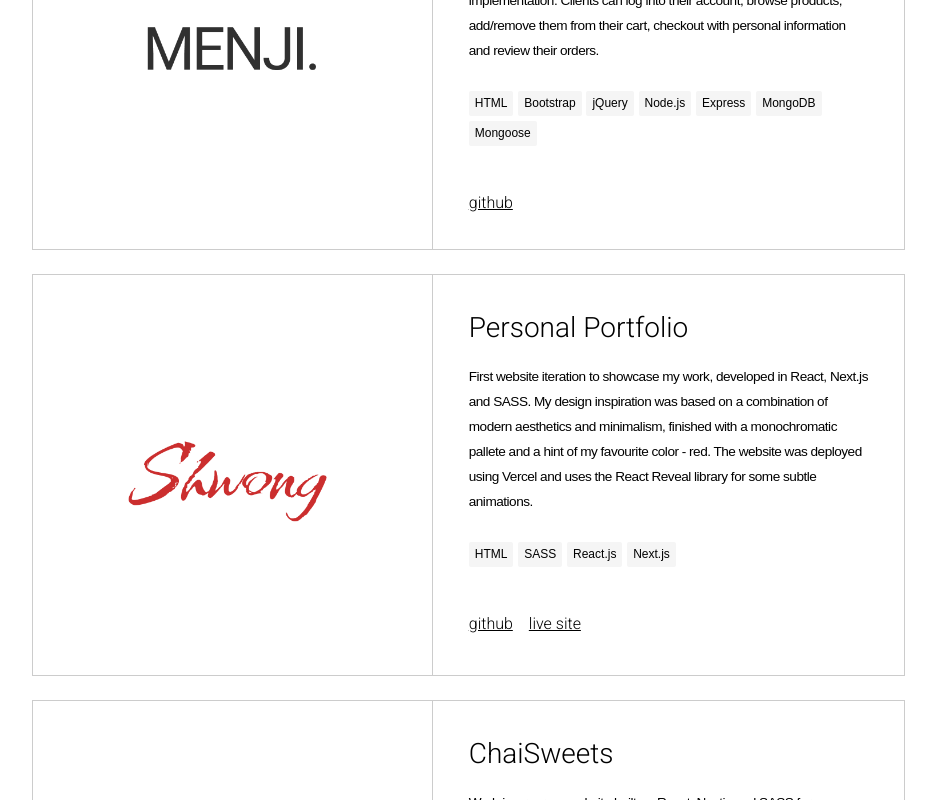
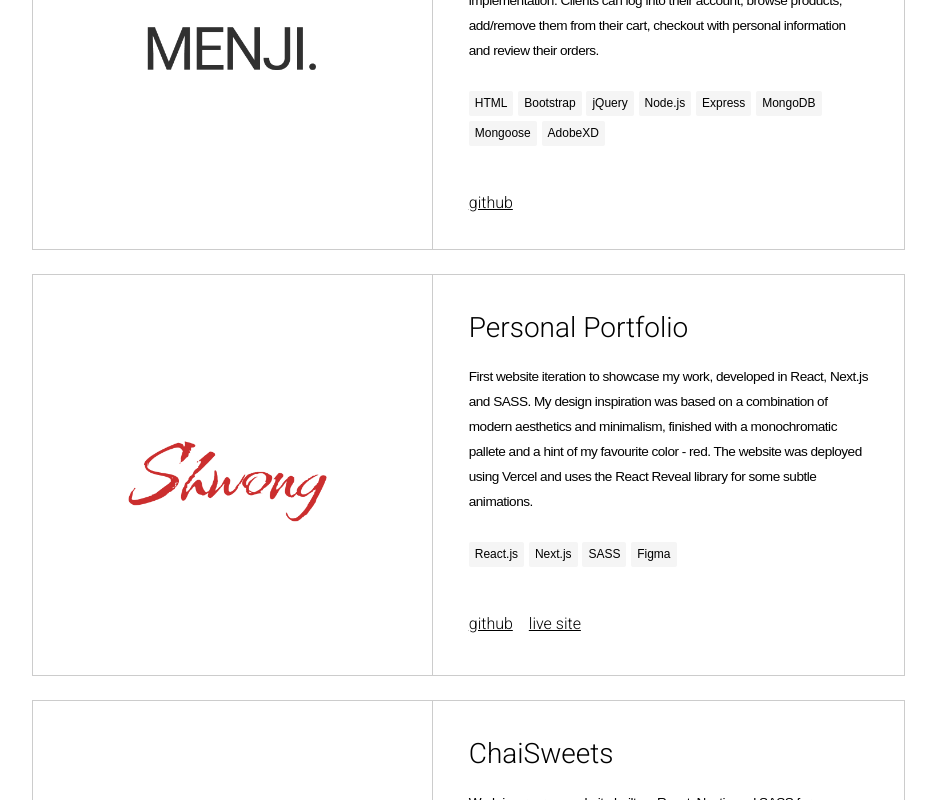
Before and after one commit to Shewng/personal-portfolio, a Next.js app: page /projects in a window 1280 px wide. Shown: the part 700-1500 px from the top of the page, without its empty margins (328-1264 px from the left). Built offline with nearby package versions, Linux system fonts and the light colour scheme; a web font is replaced by a local one.

Commit message:
Update data.js

```diff
--- a/data.js
+++ b/data.js
@@ -19,6 +19,7 @@ export const projectsList = [
       "Node.js",
       "Express.js",
       "MongoDB",
+      "Figma",
     ],
     desktopImgs: [
       "/nailstyle/nailstyle1.png",
@@ -50,6 +51,7 @@ export const projectsList = [
       "Express",
       "MongoDB",
       "Mongoose",
+      "AdobeXD",
     ],
     desktopImgs: [
       "/menji/menji1.png",
@@ -73,7 +75,7 @@ export const projectsList = [
       "\n\nI hope to create a modular/scalabe version that lets me add in different elements and features easily. It would have parts of a blog, parts of a portfolio, parts of a dashboard-esq style, many parts that can be personalized. My end goal of it all would be a website that feels like an autobiography/log of my life, thoughts and work.",
     type: "Personal",
     year: "2021",
-    technologies: ["HTML", "SASS", "React.js", "Next.js"],
+    technologies: ["React.js", "Next.js", "SASS", "Figma"],
     desktopImgs: [
       "/portfolio/portfolio1.png",
       "/portfolio/portfolio2.png",
@@ -101,7 +103,7 @@ export const projectsList = [
       "\n\nThere are a few things I want to play around with in this project: React-Hook-Form for customer requests, Styled Components for CSS and some testing with Jest/Enzyme. I'm also eagered to use more React hooks and want to learn how to create my own hooks as well, with the ultimate goal of knowing how to use them intuitively.",
     type: "Personal, Work-in Progress",
     year: "2022",
-    technologies: ["HTML", "SASS", "React.js", "Next.js"],
+    technologies: ["Figma"],
     desktopImgs: ["/chaisweets/chaisweets1.png", "/chaisweets/chaisweets2.png"],
     mobileImgs: [""],
     github: "https://github.com/Shewng/ChaiSweets",
@@ -120,7 +122,7 @@ export const projectsList = [
       "\n\nThe project had both development and business aspects to teach us how to market our own apps. From our prototypes, we had to narrow down our functionality to the core reasons of using MakeApp, which was the aspect of sharing and showcasing makeup routines. Advertising this niche towards a new social media app and developing something that matches it was a difficult but important learning process.",
     type: "University",
     year: "2020",
-    technologies: ["SwiftUI", "Firebase"],
+    technologies: ["SwiftUI", "Firebase", "AdobeXD"],
     desktopImgs: [""],
     mobileImgs: [
       "/makeapp/mobile1.png",
```
